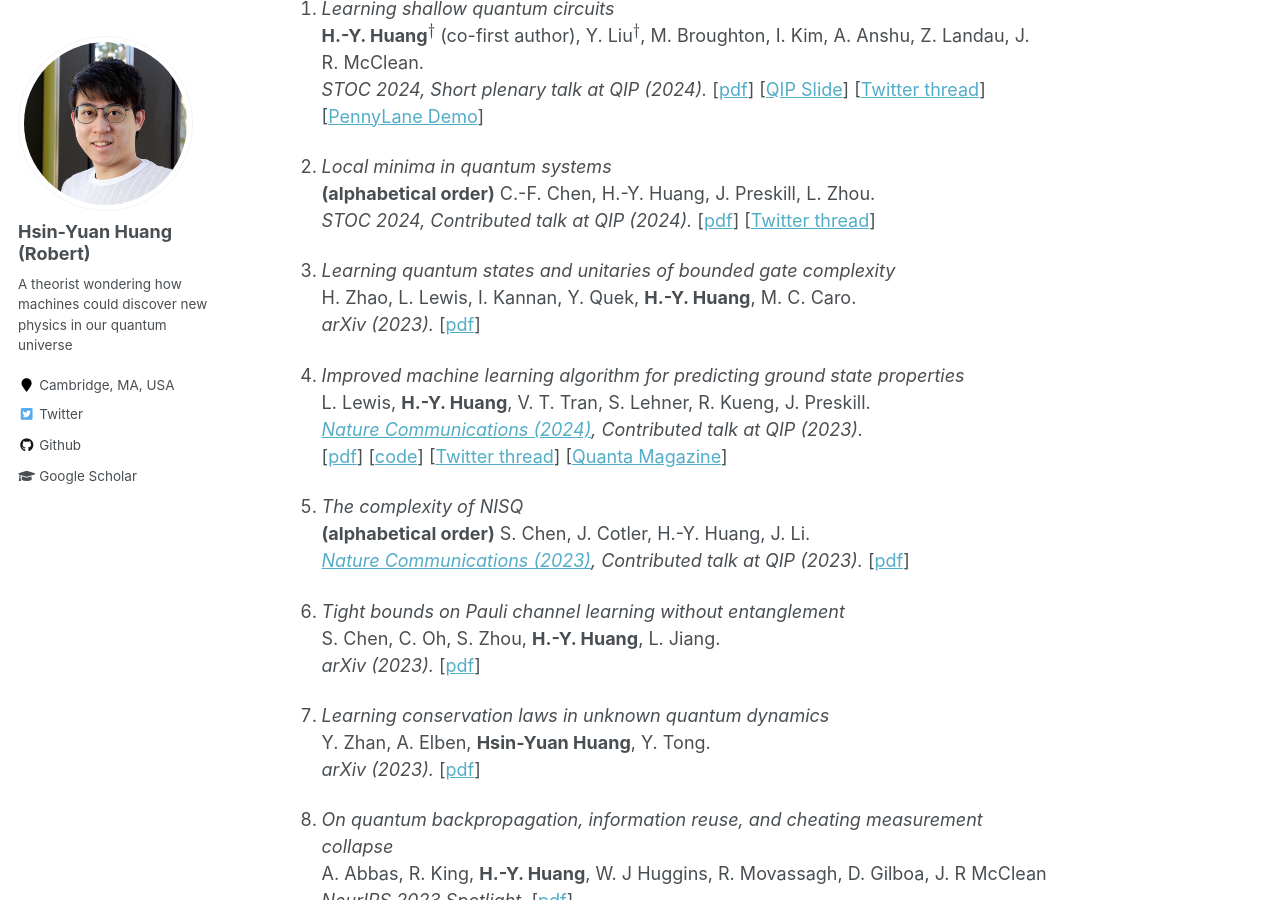
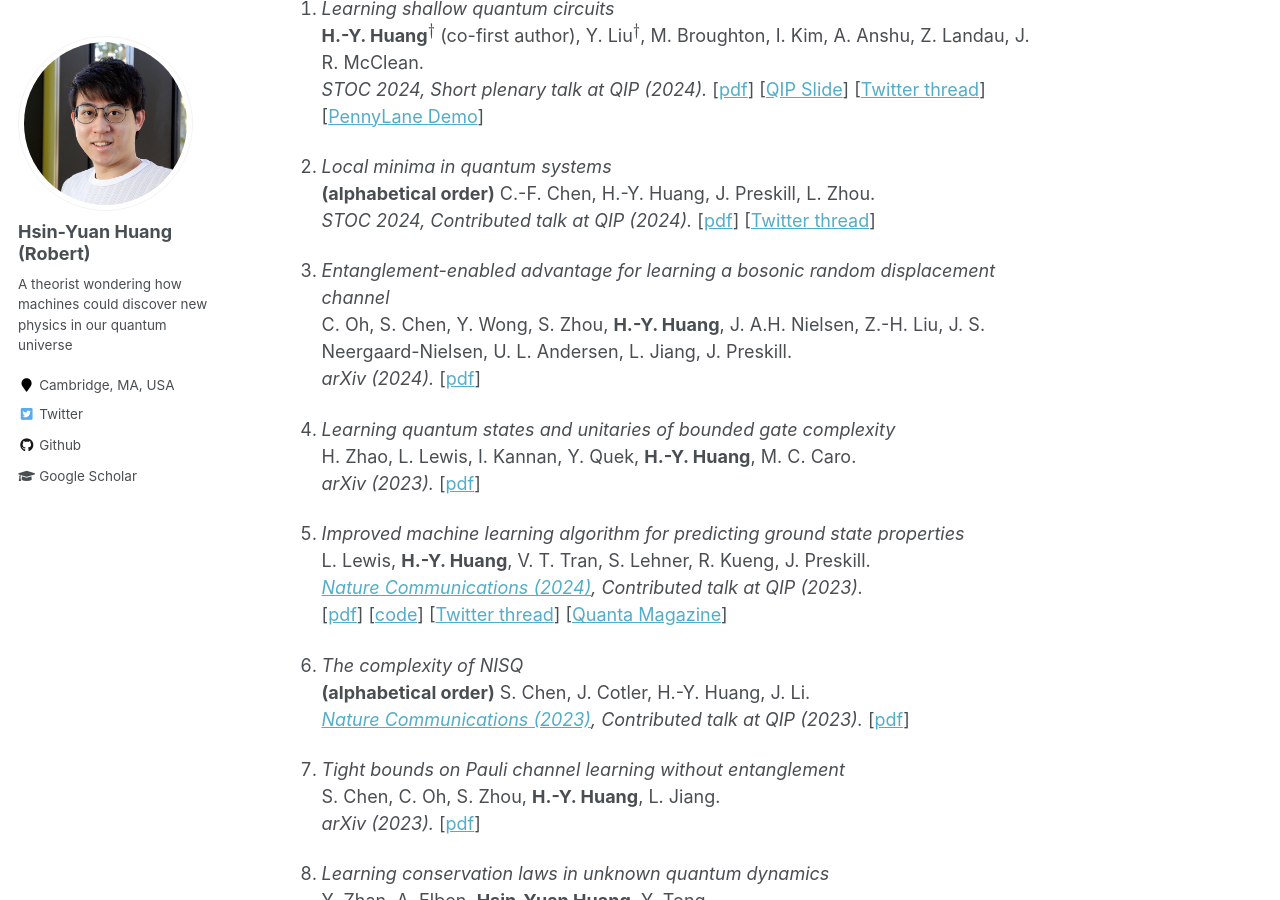
Before and after one commit to hsinyuan-huang/hsinyuan-huang.github.io, a Jekyll site: the page built from _pages/about.md, in a window 1280 px wide and 900 px high, scrolled down 1478 px. Built offline with Jekyll 4.4.1, drawn with Linux system fonts in a browser that asks for light colours; emoji names are drawn with the system emoji font; formulas are drawn with MathJax 3.

Commit message:
Update about

```diff
--- a/_pages/about.md
+++ b/_pages/about.md
@@ -39,6 +39,10 @@ My ultimate dream is to build quantum machines that can discover new facets of o
 1. *Local minima in quantum systems* <br>
 **(alphabetical order)** C.-F. Chen, H.-Y. Huang, J. Preskill, L. Zhou.<br>
 *STOC 2024, Contributed talk at QIP (2024).* [<a href="https://arxiv.org/abs/2309.16596" target="_blank">pdf</a>] [<a href="https://twitter.com/RobertHuangHY/status/1707861752942145672" target="_blank">Twitter thread</a>]
+
+1. *Entanglement-enabled advantage for learning a bosonic random displacement channel* <br>
+C. Oh, S. Chen, Y. Wong, S. Zhou, **H.-Y. Huang**, J. A.H. Nielsen, Z.-H. Liu, J. S. Neergaard-Nielsen, U. L. Andersen, L. Jiang, J. Preskill.<br>
+*arXiv (2024).* [<a href="https://arxiv.org/abs/2402.18809" target="_blank">pdf</a>]
 
 1. *Learning quantum states and unitaries of bounded gate complexity* <br>
 H. Zhao, L. Lewis, I. Kannan, Y. Quek, **H.-Y. Huang**, M. C. Caro.<br>
@@ -230,7 +234,7 @@ A. Elben, R. Kueng, **H.-Y. Huang**, R. van Bijnen, C. Kokail, M. Dalmonte, P. C
 I have previously worked on machine learning at <a href="https://scholar.google.com/citations?user=SLMkts8AAAAJ&hl=en" target="_blank">Chih-Jen Lin's group</a>, deep learning at <a href="https://www.microsoft.com/en-us/research/lab/microsoft-research-ai/" target="_blank">Microsoft Research</a> and <a href="https://allenai.org/" target="_blank">Allen Institute of AI</a>, and biology at <a href="http://sbl.csie.org/JuanLab/doku.php?id=PI:Hsueh-Fen%20Juan" target="_blank">Hsueh-Fen Juan's lab</a>.
 
 
-{:start="37"}
+{:start="38"}
 5. *FlowQA: grasping flow in history for conversational machine comprehension* <br>
 **H.-Y. Huang**, E. Choi, W. Yih. <br>
 *ICLR (2019)*. [<a href="https://arxiv.org/abs/1810.06683" target="_blank">pdf</a>]
```
